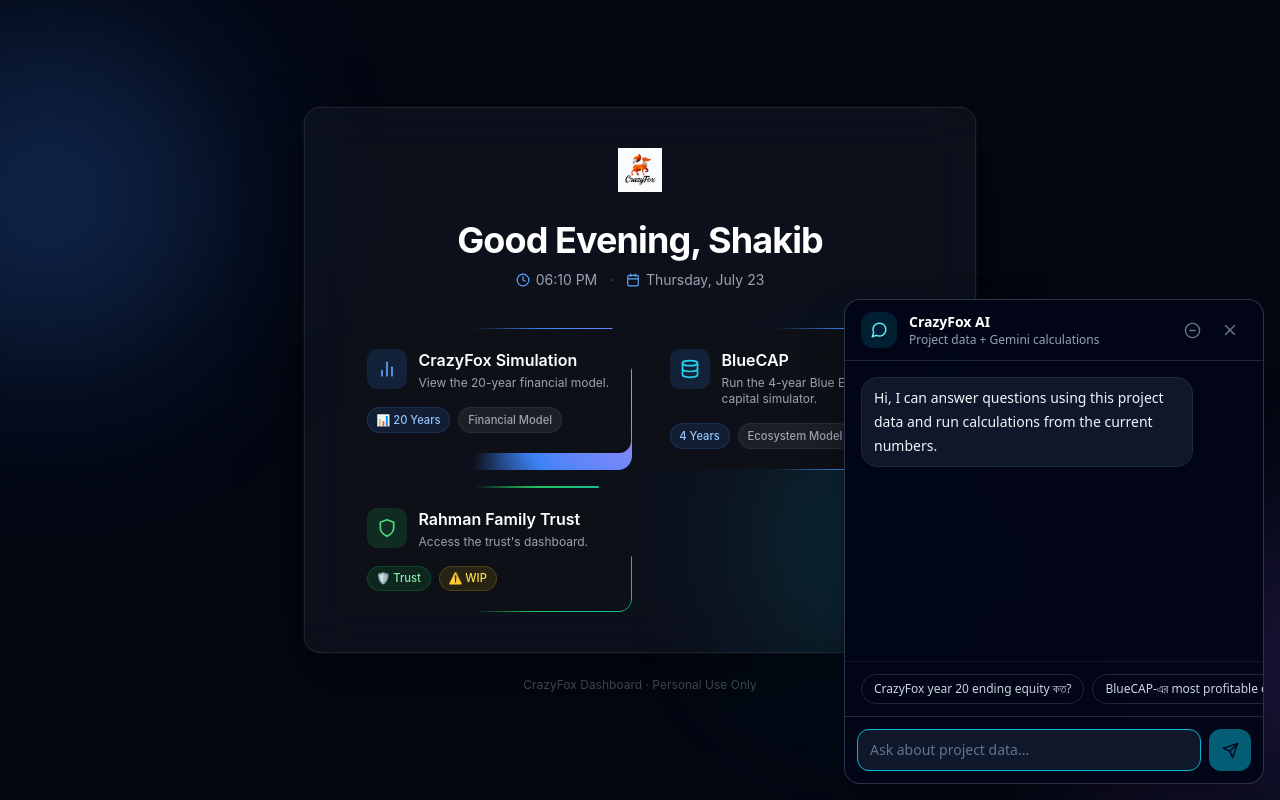
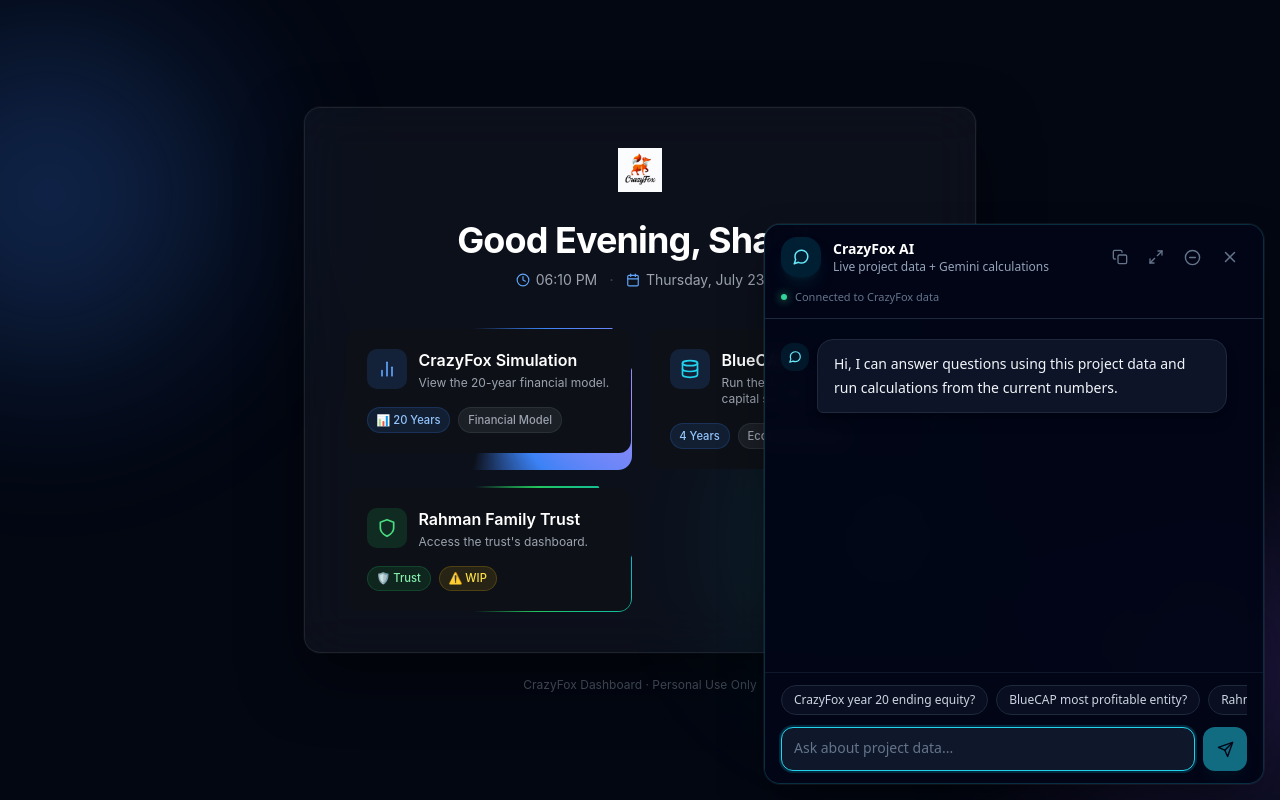
Before and after one commit to MohammedShakib/my-crazyfox-app, a React (Create React App) app: page / in a window 1280 px wide. Both pictures are taken after a click on the button "Open CrazyFox AI chatbot". Built offline with nearby package versions, Linux system fonts and the light colour scheme.

Commit message:
Polish chatbot interface

```diff
--- a/src/components/ProjectChatbot.js
+++ b/src/components/ProjectChatbot.js
@@ -1,11 +1,20 @@
-import React, { useRef, useState } from 'react';
+import React, { useEffect, useRef, useState } from 'react';
 import { useLocation } from 'react-router-dom';
-import { FiMessageCircle, FiSend, FiX, FiMinusCircle } from 'react-icons/fi';
+import {
+  FiCopy,
+  FiMaximize2,
+  FiMessageCircle,
+  FiMinimize2,
+  FiMinusCircle,
+  FiSend,
+  FiX,
+} from 'react-icons/fi';
 
 const STARTER_MESSAGES = [
-  'CrazyFox year 20 ending equity কত?',
-  'BlueCAP-এর most profitable entity কোনটা?',
-  'Rahman Trust monthly income calculate করো',
+  'CrazyFox year 20 ending equity?',
+  'BlueCAP most profitable entity?',
+  'Rahman Trust monthly income?',
+  'Summarize all project dashboards',
 ];
 
 const INITIAL_MESSAGES = [
@@ -15,15 +24,91 @@
   },
 ];
 
+function renderInline(text) {
+  return text.split(/(\*\*[^*]+\*\*)/g).map((part, index) => {
+    if (part.startsWith('**') && part.endsWith('**')) {
+      return <strong key={index}>{part.slice(2, -2)}</strong>;
+    }
+    return <React.Fragment key={index}>{part}</React.Fragment>;
+  });
+}
+
+function ChatMessageContent({ content }) {
+  const lines = content.split('\n');
+  const elements = [];
+  let listItems = [];
+
+  const flushList = () => {
+    if (listItems.length === 0) return;
+    elements.push(
+      <ul key={`list-${elements.length}`} className="my-2 list-disc space-y-1 pl-5">
+        {listItems.map((item, index) => (
+          <li key={index}>{renderInline(item)}</li>
+        ))}
+      </ul>
+    );
+    listItems = [];
+  };
+
+  lines.forEach((line, index) => {
+    const trimmed = line.trim();
+    if (!trimmed) {
+      flushList();
+      return;
+    }
+
+    if (trimmed === '---') {
+      flushList();
+      elements.push(<hr key={`hr-${index}`} className="my-3 border-slate-700/70" />);
+      return;
+    }
+
+    if (trimmed.startsWith('### ')) {
+      flushList();
+      elements.push(
+        <h4 key={`h-${index}`} className="mb-2 mt-3 text-sm font-semibold text-cyan-100">
+          {renderInline(trimmed.slice(4))}
+        </h4>
+      );
+      return;
+    }
+
+    if (trimmed.startsWith('* ') || trimmed.startsWith('- ')) {
+      listItems.push(trimmed.slice(2));
+      return;
+    }
+
+    flushList();
+    elements.push(
+      <p key={`p-${index}`} className="mb-2 last:mb-0">
+        {renderInline(trimmed)}
+      </p>
+    );
+  });
+
+  flushList();
+  return <div>{elements}</div>;
+}
+
 export default function ProjectChatbot() {
   const location = useLocation();
   const [isOpen, setIsOpen] = useState(false);
+  const [isExpanded, setIsExpanded] = useState(false);
   const [messages, setMessages] = useState(INITIAL_MESSAGES);
   const [inputValue, setInputValue] = useState('');
   const [isSending, setIsSending] = useState(false);
   const [errorMessage, setErrorMessage] = useState('');
   const [errorDetails, setErrorDetails] = useState(null);
   const inputRef = useRef(null);
+  const scrollRef = useRef(null);
+
+  useEffect(() => {
+    if (!isOpen || !scrollRef.current) return;
+    scrollRef.current.scrollTo({
+      top: scrollRef.current.scrollHeight,
+      behavior: 'smooth',
+    });
+  }, [isOpen, messages, isSending, errorMessage]);
 
   const sendQuestion = async (questionText) => {
     const question = questionText.trim();
@@ -89,24 +174,57 @@
     void sendQuestion(inputValue);
   };
 
+  const copyLastAnswer = async () => {
+    const lastAnswer = [...messages].reverse().find((message) => message.role === 'assistant');
+    if (!lastAnswer || !navigator.clipboard) return;
+    await navigator.clipboard.writeText(lastAnswer.content);
+  };
+
   return (
     <div className="fixed bottom-4 right-4 z-[3000] font-sans">
       {isOpen ? (
-        <div className="w-[calc(100vw-2rem)] max-w-[420px] overflow-hidden rounded-2xl border border-slate-700/80 bg-slate-950/95 shadow-2xl shadow-black/50 backdrop-blur">
-          <div className="flex items-center justify-between border-b border-slate-800 px-4 py-3">
-            <div className="flex items-center gap-3 min-w-0">
-              <div className="flex h-9 w-9 items-center justify-center rounded-xl bg-cyan-500/15 text-cyan-300">
+        <div
+          className={`flex w-[calc(100vw-2rem)] flex-col overflow-hidden rounded-2xl border border-cyan-400/20 bg-slate-950/95 shadow-2xl shadow-black/60 ring-1 ring-white/5 backdrop-blur ${
+            isExpanded ? 'h-[82vh] max-w-[720px]' : 'h-[70vh] max-h-[720px] max-w-[500px]'
+          }`}
+        >
+          <div className="border-b border-slate-800 bg-slate-950/90 px-4 py-3">
+            <div className="flex items-center justify-between">
+              <div className="flex min-w-0 items-center gap-3">
+                <div className="flex h-10 w-10 items-center justify-center rounded-2xl bg-cyan-500/15 text-cyan-300 shadow-lg shadow-cyan-950/40">
                   <FiMessageCircle size={18} />
                 </div>
                 <div className="min-w-0">
                   <div className="text-sm font-semibold text-white">CrazyFox AI</div>
-                <div className="truncate text-xs text-slate-400">Project data + Gemini calculations</div>
+                  <div className="truncate text-xs text-slate-400">Live project data + Gemini calculations</div>
                 </div>
               </div>
               <div className="flex items-center gap-1">
                 <button
                   type="button"
-                onClick={() => setMessages(INITIAL_MESSAGES)}
+                  onClick={copyLastAnswer}
+                  className="rounded-lg p-2 text-slate-500 transition-colors hover:bg-slate-900 hover:text-slate-200"
+                  aria-label="Copy last answer"
+                  title="Copy last answer"
+                >
+                  <FiCopy size={16} />
+                </button>
+                <button
+                  type="button"
+                  onClick={() => setIsExpanded((current) => !current)}
+                  className="rounded-lg p-2 text-slate-500 transition-colors hover:bg-slate-900 hover:text-slate-200"
+                  aria-label={isExpanded ? 'Compact chatbot' : 'Expand chatbot'}
+                  title={isExpanded ? 'Compact' : 'Expand'}
+                >
+                  {isExpanded ? <FiMinimize2 size={16} /> : <FiMaximize2 size={16} />}
+                </button>
+                <button
+                  type="button"
+                  onClick={() => {
+                    setMessages(INITIAL_MESSAGES);
+                    setErrorMessage('');
+                    setErrorDetails(null);
+                  }}
                   className="rounded-lg p-2 text-slate-500 transition-colors hover:bg-slate-900 hover:text-slate-200"
                   aria-label="Clear chat"
                   title="Clear chat"
@@ -124,49 +242,67 @@
                 </button>
               </div>
             </div>
+            <div className="mt-3 flex items-center gap-2 text-[11px] text-slate-500">
+              <span className="h-1.5 w-1.5 rounded-full bg-emerald-400 shadow-[0_0_10px_rgba(52,211,153,0.9)]" />
+              Connected to CrazyFox data
+            </div>
+          </div>
 
-          <div className="max-h-[56vh] min-h-[300px] space-y-3 overflow-y-auto px-4 py-4">
+          <div ref={scrollRef} className="flex-1 space-y-4 overflow-y-auto px-4 py-5">
             {messages.map((message, index) => (
               <div
                 key={`${message.role}-${index}`}
-                className={`flex ${message.role === 'user' ? 'justify-end' : 'justify-start'}`}
+                className={`flex gap-2 ${message.role === 'user' ? 'justify-end' : 'justify-start'}`}
               >
+                {message.role === 'assistant' ? (
+                  <div className="mt-1 flex h-7 w-7 shrink-0 items-center justify-center rounded-xl bg-cyan-500/10 text-cyan-300">
+                    <FiMessageCircle size={14} />
+                  </div>
+                ) : null}
                 <div
-                  className={`max-w-[86%] whitespace-pre-wrap rounded-2xl px-3 py-2 text-sm leading-6 ${
+                  className={`max-w-[88%] rounded-2xl px-4 py-3 text-sm leading-6 shadow-lg ${
                     message.role === 'user'
-                      ? 'bg-cyan-500 text-slate-950'
-                      : 'border border-slate-800 bg-slate-900 text-slate-100'
+                      ? 'rounded-br-md bg-cyan-400 text-slate-950 shadow-cyan-950/20'
+                      : 'rounded-bl-md border border-slate-800 bg-slate-900/90 text-slate-100 shadow-black/20'
                   }`}
                 >
-                  {message.content}
+                  {message.role === 'assistant' ? (
+                    <ChatMessageContent content={message.content} />
+                  ) : (
+                    message.content
+                  )}
                 </div>
               </div>
             ))}
             {isSending ? (
-              <div className="inline-flex items-center gap-2 rounded-full border border-slate-800 bg-slate-900 px-3 py-2 text-xs text-slate-400">
+              <div className="flex items-center gap-2">
+                <div className="flex h-7 w-7 shrink-0 items-center justify-center rounded-xl bg-cyan-500/10 text-cyan-300">
+                  <FiMessageCircle size={14} />
+                </div>
+                <div className="inline-flex items-center gap-2 rounded-2xl border border-slate-800 bg-slate-900 px-4 py-3 text-xs text-slate-400">
                   <span className="h-2 w-2 animate-pulse rounded-full bg-cyan-300" />
-                Thinking with project data...
+                  Reading project data...
+                </div>
               </div>
             ) : null}
           </div>
 
-          {messages.length === 1 ? (
-            <div className="flex gap-2 overflow-x-auto border-t border-slate-900 px-4 py-3">
+          <div className="border-t border-slate-900 bg-slate-950/90 px-4 py-3">
+            <div className="mb-3 flex gap-2 overflow-x-auto">
               {STARTER_MESSAGES.map((starter) => (
                 <button
                   key={starter}
                   type="button"
                   onClick={() => void sendQuestion(starter)}
-                  className="shrink-0 rounded-full border border-slate-800 px-3 py-1.5 text-xs text-slate-300 transition-colors hover:border-cyan-500/60 hover:text-white"
+                  className="shrink-0 rounded-full border border-slate-800 bg-slate-900/60 px-3 py-1.5 text-xs text-slate-300 transition-colors hover:border-cyan-500/60 hover:bg-cyan-500/10 hover:text-white"
                 >
                   {starter}
                 </button>
               ))}
             </div>
-          ) : null}
 
             {errorMessage ? (
-            <div className="border-t border-rose-500/20 bg-rose-500/10 px-4 py-2 text-xs text-rose-200">
+              <div className="mb-3 rounded-xl border border-rose-500/20 bg-rose-500/10 px-3 py-2 text-xs text-rose-200">
                 <div className="font-medium">{errorMessage}</div>
                 {errorDetails ? (
                   <details className="mt-2">
@@ -179,7 +315,7 @@
               </div>
             ) : null}
 
-          <form onSubmit={handleSubmit} className="flex items-end gap-2 border-t border-slate-800 p-3">
+            <form onSubmit={handleSubmit} className="flex items-end gap-2">
               <textarea
                 ref={inputRef}
                 value={inputValue}
@@ -192,18 +328,19 @@
                 }}
                 rows={1}
                 placeholder="Ask about project data..."
-              className="max-h-28 min-h-[42px] flex-1 resize-none rounded-xl border border-slate-800 bg-slate-900 px-3 py-2.5 text-sm text-white outline-none transition-colors placeholder:text-slate-500 focus:border-cyan-500"
+                className="max-h-28 min-h-[44px] flex-1 resize-none rounded-xl border border-cyan-500/40 bg-slate-900 px-3 py-2.5 text-sm text-white outline-none transition-colors placeholder:text-slate-500 focus:border-cyan-400 focus:ring-2 focus:ring-cyan-500/20"
               />
               <button
                 type="submit"
                 disabled={isSending || !inputValue.trim()}
-              className="flex h-[42px] w-[42px] shrink-0 items-center justify-center rounded-xl bg-cyan-500 text-slate-950 transition-colors hover:bg-cyan-300 disabled:cursor-not-allowed disabled:opacity-50"
+                className="flex h-[44px] w-[44px] shrink-0 items-center justify-center rounded-xl bg-cyan-400 text-slate-950 shadow-lg shadow-cyan-950/40 transition-colors hover:bg-cyan-300 disabled:cursor-not-allowed disabled:opacity-50"
                 aria-label="Send message"
                 title="Send"
               >
                 <FiSend size={17} />
               </button>
             </form>
+          </div>
         </div>
       ) : (
         <button
```
Lines whose indentation alone changed are shown as unchanged.
